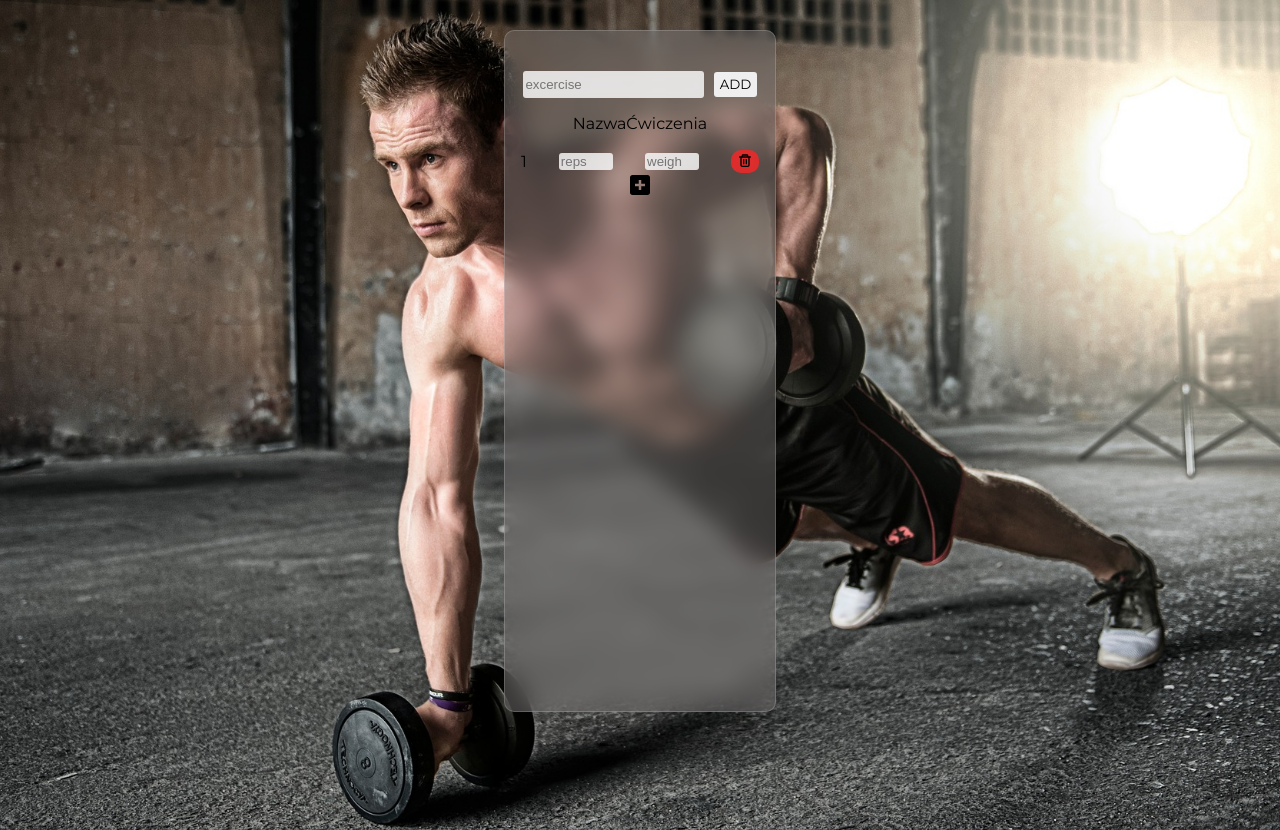
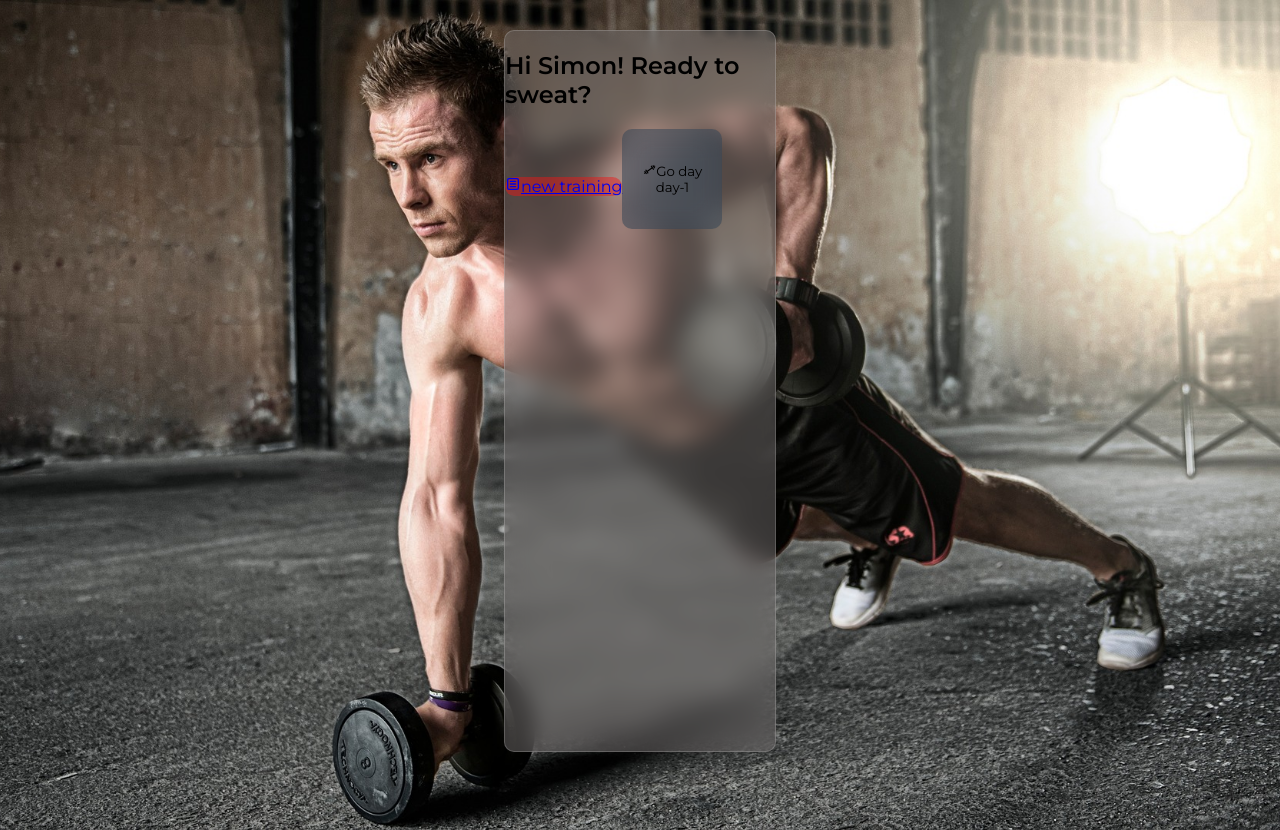
Before and after one commit to SzJackiewicz/GymDiary, a React (Create React App) app in the folder my-app/: page / in a window 1280 px wide. Built offline with nearby package versions, Linux system fonts and the light colour scheme.

Commit message:
adding series and workout feature + rout

```diff
--- a/my-app/src/App.js
+++ b/my-app/src/App.js
@@ -1,13 +1,18 @@
 import Dashboard from "./components/Dashboard/Dashboard";
 import DayTemplate from "./components/CreateTraining/DayTemplate/DayTemplate";
-import { BrowserRouter as Router, Switch, Route, Link } from "react-router-dom";
+import { BrowserRouter, Switch, Route, Link } from "react-router-dom";
+import {homeURL, testURL } from "./AppRoutes";
 
 function App() {
   return (
-          <>
-          {/* <Dashboard /> */}
+          <BrowserRouter>
+          <Switch>
+          <Route exact path={homeURL} >
+          <Dashboard />
+          </Route>
           <DayTemplate/>
-          </>
+          </Switch>
+          </BrowserRouter>
   );
 }
 
--- /dev/null
+++ b/my-app/src/AppRoutes.js
@@ -0,0 +1,2 @@
+export const homeURL = "/";
+export const testURL = "/test";
--- a/my-app/src/components/CreateTraining/CreateTrainingBtn.js
+++ b/my-app/src/components/CreateTraining/CreateTrainingBtn.js
@@ -1,6 +1,8 @@
 import React from "react";
 import { CgMenuBoxed } from "react-icons/cg";
 import styles from '../CreateTraining/CreateTraining.module.scss'
+import { Link } from "react-router-dom";
+import {testURL} from "../../AppRoutes";
 
 
 
@@ -8,7 +10,7 @@ const CreateTraining = () => {
 
   return (
 
-      <button className={styles.newTraining}><CgMenuBoxed/>new training</button>
+      <Link to={testURL} className={styles.newTraining}><CgMenuBoxed/>new training</Link>
 
   )
 };
--- a/my-app/src/components/CreateTraining/DayTemplate/DayTemplate.js
+++ b/my-app/src/components/CreateTraining/DayTemplate/DayTemplate.js
@@ -1,14 +1,24 @@
-import React from "react"
+import React, {useState} from "react";
 import styles from '../DayTemplate/DayTemplate.module.scss';
 import WorkoutInput from '../NewWorkout/WorkoutInput/WorkoutInput'
 import SingleExcercise from '../NewWorkout/SingleExcercise/SingleExcercise'
 
 
 const DayTemplate = () => {
+
+  const [excercise, setExcercise] = useState([])
+
+
+  const addExcercise = (e) =>{
+    console.log(e);
+    e.preventDefault()
+    setExcercise([...excercise, <SingleExcercise/>])
+
+  }
   return (
     <div className={styles.wrapper}>
-      <WorkoutInput/>
-      <SingleExcercise/>
+      <WorkoutInput addExcercise={addExcercise}/>
+      {excercise.map(item=> <SingleExcercise />)}
     </div>
   )
 };
--- a/my-app/src/components/CreateTraining/DayTemplate/DayTemplate.module.scss
+++ b/my-app/src/components/CreateTraining/DayTemplate/DayTemplate.module.scss
@@ -11,5 +11,6 @@
     display: flex;
     flex-direction: column;
     padding-top: 40px;
+    overflow:auto;
 
   }
--- a/my-app/src/components/CreateTraining/NewWorkout/SingleExcercise/OneLine.js
+++ b/my-app/src/components/CreateTraining/NewWorkout/SingleExcercise/OneLine.js
@@ -6,7 +6,7 @@ import { CgTrash } from "react-icons/cg";
 const OneLine = () => {
   return (
     <div className={styles.wrapper}>
-        <p>1</p>
+        <p className={styles.counter}>1</p>
         <input className={styles.input} type="number" placeholder="reps"/>
         <input className={styles.input} type="number" placeholder="weight"/>
         <button className={styles.trash}><CgTrash className={styles.icon}/></button>
--- a/my-app/src/components/CreateTraining/NewWorkout/SingleExcercise/OneLine.module.scss
+++ b/my-app/src/components/CreateTraining/NewWorkout/SingleExcercise/OneLine.module.scss
@@ -5,6 +5,11 @@
   align-items: center;
 }
 
+p{
+    font-size:18px;
+    font-weight: 700;
+   align-self:flex-start;
+}
 .input {
   width: 50px;
   border-style: none;
--- a/my-app/src/components/CreateTraining/NewWorkout/SingleExcercise/SingleExcercise.js
+++ b/my-app/src/components/CreateTraining/NewWorkout/SingleExcercise/SingleExcercise.js
@@ -1,18 +1,24 @@
-import React from "react";
+import React, {useState} from "react";
 import OneLine from "./OneLine";
 import { SiAddthis } from "react-icons/si";
 import styles from "./SingleExcercise.module.scss"
 
 const SingleExcercise = () => {
 
+    const [series, setSeries] = useState([])
   //funkcja dodająca kolejną linijkę teg samego cwiczenia czyli tworząca OneLine
+
+  const addSeries = () => {
+    setSeries([...series, <OneLine/>])
+  }
 
 
   return (
     <div className={styles.wrapper}>
       <p>NazwaĆwiczenia</p>
       <OneLine />
-      <button className={styles.oneMore}><SiAddthis className={styles.icon}/></button>
+      {series.map(item =><OneLine/>)}
+      <button onClick={addSeries} className={styles.oneMore}><SiAddthis className={styles.icon}/></button>
     </div>
   );
 };
--- a/my-app/src/components/CreateTraining/NewWorkout/SingleExcercise/SingleExcercise.module.scss
+++ b/my-app/src/components/CreateTraining/NewWorkout/SingleExcercise/SingleExcercise.module.scss
@@ -2,6 +2,13 @@
   display: flex;
   flex-direction: column;
   text-align: center;
+  margin-top:10px;
+
+  p{
+    font-size:14px;
+    align-self:center;
+    margin:0;
+  }
 
   .oneMore {
     max-width: 50px;
--- a/my-app/src/components/CreateTraining/NewWorkout/WorkoutInput/WorkoutInput.js
+++ b/my-app/src/components/CreateTraining/NewWorkout/WorkoutInput/WorkoutInput.js
@@ -1,16 +1,14 @@
-import React from "react"
+import React, {useState} from "react";
+import SingleExcercise from '../SingleExcercise/SingleExcercise'
 import style from "./WorkoutInput.module.scss"
 
-const WorkoutInput = () => {
-
-  //funkcja dodająca kolejne ćwiczenie czyli cały komponent Single Excercise
-
+const WorkoutInput = ({addExcercise}) => {
 
 
   return (
     <form>
       <input type="text" placeholder="excercise"/>
-      <button type="submit">ADD</button>
+      <button onClick = {addExcercise}>ADD</button>
     </form>
   )
 };
```
Also changed, not shown: my-app/src/components/Dashboard/Dashboard.js (+4 -5 lines).
